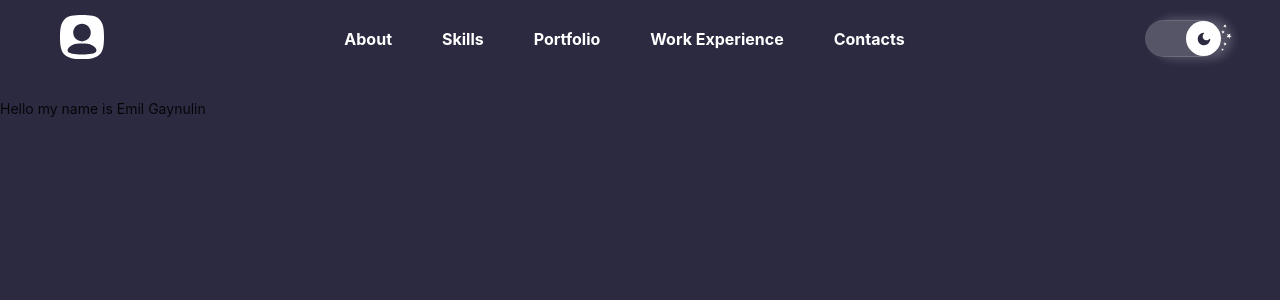
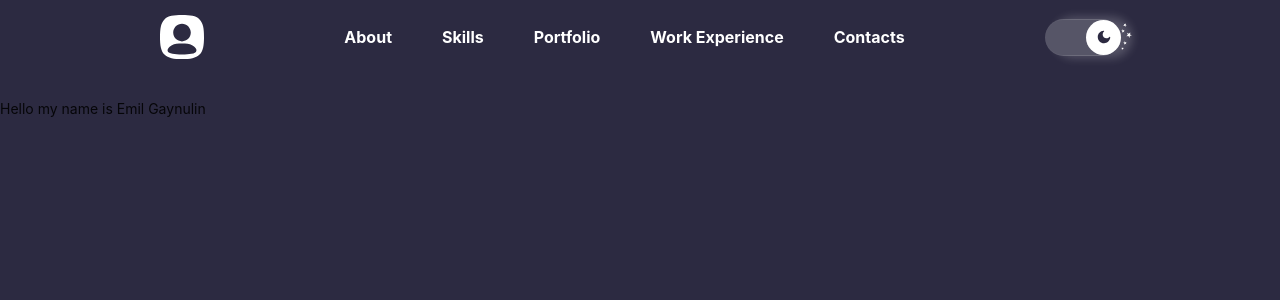
Before and after one commit to HELLRAID-cmd/Portfolio, a React (Vite) app in the folder client/: page / in a window 1280 px wide. Shown: the top 300 px of the page. Built offline with nearby package versions, Linux system fonts and the light colour scheme.

Commit message:
Добавил стили

```diff
--- a/client/src/Components/Header/Header.scss
+++ b/client/src/Components/Header/Header.scss
@@ -12,6 +12,11 @@
     display: flex;
     justify-content: space-between;
     align-items: center;
+  }
+
+  &__icon-link {
+    width: 44px;
+    height: 44px;
   }
 
   &__icon {
@@ -36,7 +41,7 @@
 
       &-link {
         position: relative;
-        font-size: var(--fsize-16);
+        font-size: var(--f-size-16);
         font-weight: var(--fw-bold);
         padding: var(--padding-5-10);
         color: var(--c-white);
--- a/client/src/Components/Hero/Hero.scss
+++ b/client/src/Components/Hero/Hero.scss
@@ -1,5 +1,84 @@
 @use "../../styles/variables" as *;
 
 .hero {
-  height: 1000px;
+  &__wrapper {
+    position: relative;
+    padding: 110px 0 38px;
+
+    .hero__text {
+      display: flex;
+      flex-direction: column;
+      gap: 8px;
+      margin: 0;
+      height: 600px;
+
+      &-name,
+      &-desc {
+        font-size: var(--f-size-44);
+        font-weight: var(--fw-regular);
+        line-height: var(--lh-44);
+        color: var(--c-white);
+        margin: 0;
+      }
+    }
+
+    &-button {
+      position: absolute;
+      bottom: 0;
+      left: 50%;
+      transform: translateX(-50%);
+      background: unset;
+      border: unset;
+      border-radius: var(--border-radius-16);
+      box-shadow: 0 0 10px -2px var(--c-white-20);
+
+      &::before {
+        content: "";
+        position: absolute;
+        border: 1px solid transparent;
+        width: 100%;
+        height: 100%;
+        top: 50%;
+        left: 50%;
+        border-radius: var(--border-radius-16);
+        transform: translate(-50%, -50%) scale(1.2);
+        transition: transform var(--transition-200),
+          border var(--transition-200);
+      }
+
+      &:hover {
+        color: var(--c-purple);
+      }
+
+      &:hover::before {
+        border-color: var(--c-purple);
+        transform: translate(-50%, -50%) scale(1);
+      }
+
+      &:focus-visible {
+        color: var(--c-purple);
+      }
+
+      &:focus-visible::before {
+        border-color: var(--c-purple);
+        transform: translate(-50%, -50%) scale(1);
+      }
+
+      &.ant-btn-default.ant-btn-default svg {
+          transition: color var(--transition-200);
+      }
+
+      &.ant-btn-default.ant-btn-default:hover {
+        background: unset;
+
+        svg {
+          color: var(--c-purple);
+        }
+      }
+
+      &-arrow {
+        color: var(--c-white);
+      }
+    }
+  }
 }
--- a/client/src/styles/_variables.scss
+++ b/client/src/styles/_variables.scss
@@ -30,10 +30,14 @@
   --width-100: 100%;
 
   // Font size
-  --fsize-16: 16px;
-  --fsize-18: 18px;
-  --fsize-20: 20px;
-  --fsize-24: 24px;
+  --f-size-16: 16px;
+  --f-size-18: 18px;
+  --f-size-20: 20px;
+  --f-size-24: 24px;
+  --f-size-44: 44px;
+
+  // Line height
+  --lh-44: 54px;
 
   // Font weight
   --fw-regular: 400;
@@ -43,4 +47,4 @@
 }
 
 // Dealy
-$delay-02: 0.2s
+$delay-02: 0.2s;
--- a/client/src/styles/container.scss
+++ b/client/src/styles/container.scss
@@ -4,7 +4,7 @@
 .container {
   max-width: 1440px;
   margin: 0 auto;
-  padding: 0 60px;
+  padding: 0 160px;
 
   @include vp-1023 {
     padding: 0 30px;
--- a/client/src/styles/index.scss
+++ b/client/src/styles/index.scss
@@ -58,8 +58,13 @@ html {
   }
 }
 body {
+  display: flex;
+  flex-direction: column;
   height: 100%;
   min-height: 100vh;
+  font-size: 16px;
+  line-height: 24px;
+  font-family: var(--ff-main);
 }
 main {
   padding: 98px 0 0 0;
```
